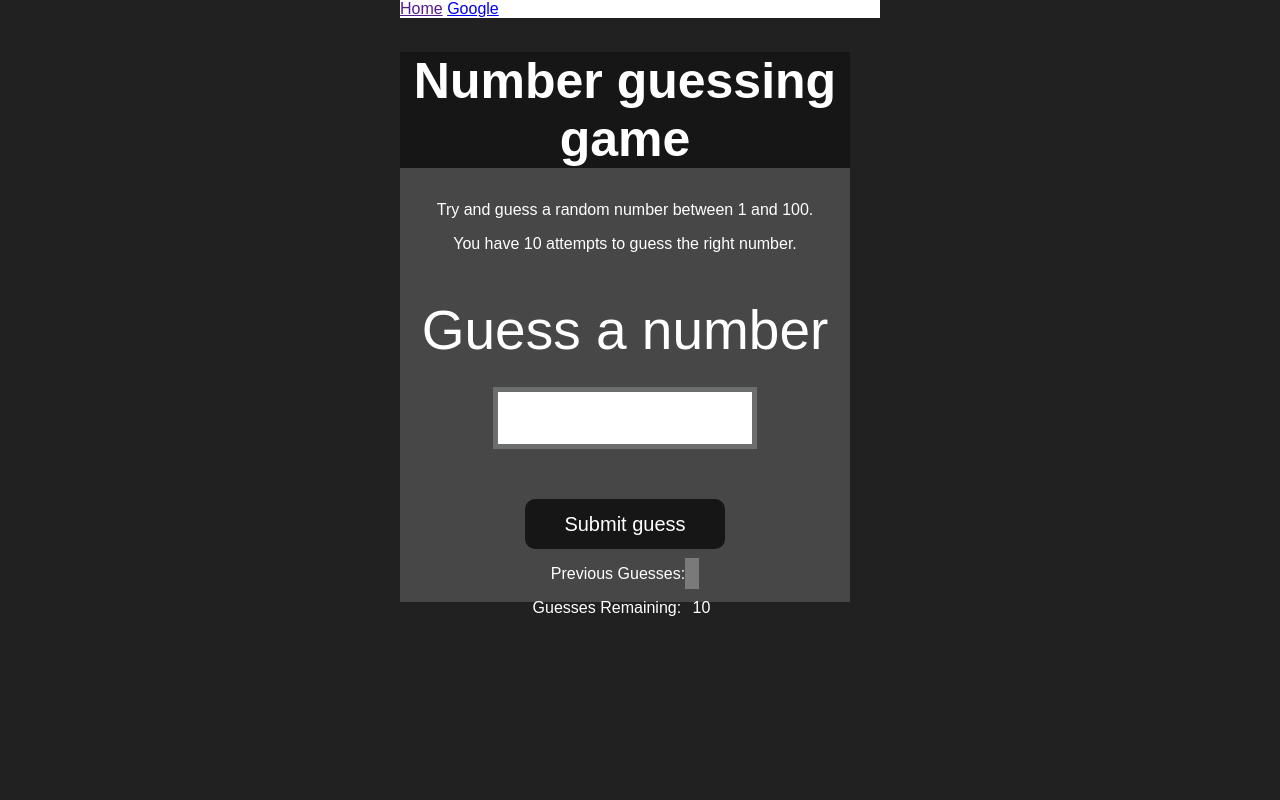
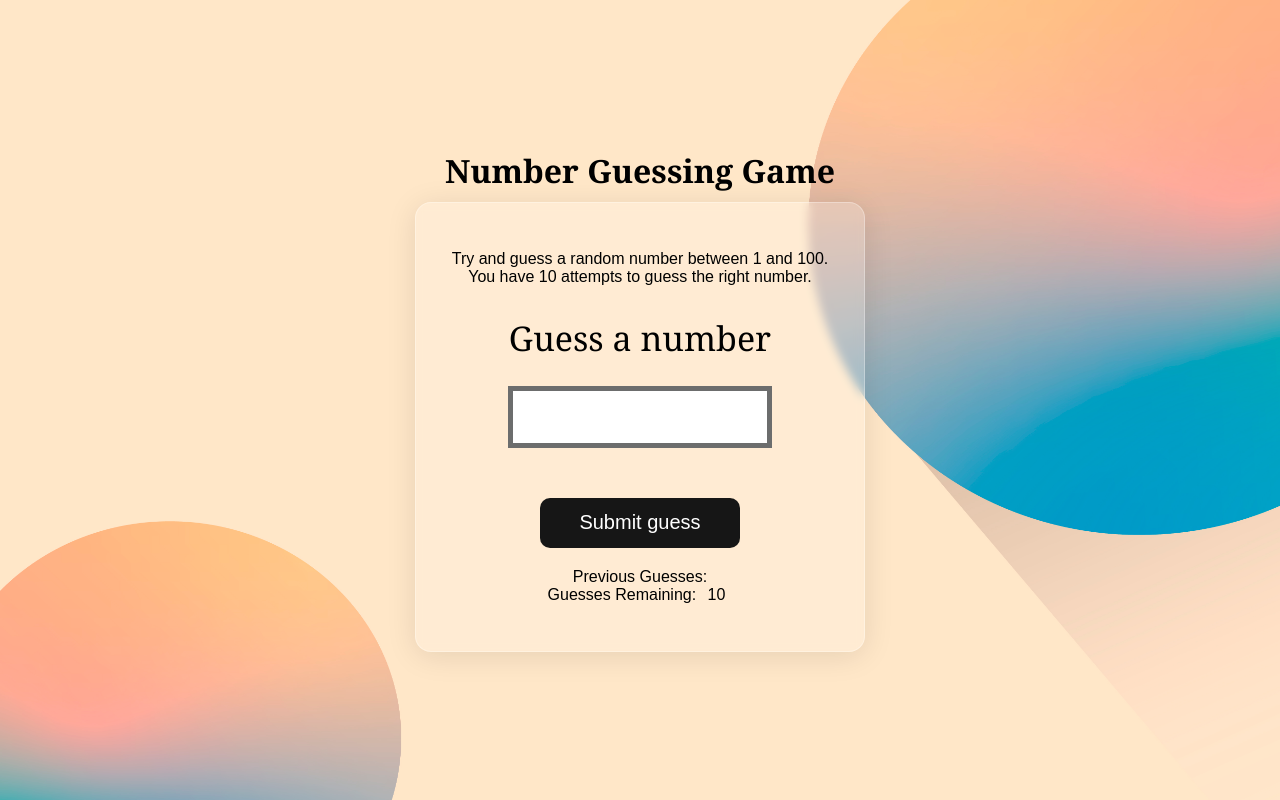
Before and after one commit to ujjawal200/javascript, a plain HTML site: page 07_projects/4_GuessTheNumber/index.html in a window 1280 px wide. Drawn offline with Linux system fonts and the light colour scheme.

Commit message:
update a GuessTheNumber project css

```diff
--- a/07_projects/4_GuessTheNumber/index.html
+++ b/07_projects/4_GuessTheNumber/index.html
@@ -5,19 +5,20 @@
     <meta name="viewport" content="width=device-width, initial-scale=1.0">
     <meta http-equiv="X-UA-Compatible" content="ie=edge">
     <title>Number Guessing Game</title>
-    <link rel="stylesheet" href="./style.css">
+    <link rel="stylesheet" href="./styles.css">
 
 </head>
-<body style="background-color:#212121; color:#fff;">
-  <nav style="background-color: white;">
+<body>
+  <!-- <nav class="navbar" >
     <a href="" aria-current="page">Home</a>
     <a target="_blank" href="www.google.com"
       >Google</a
     >
-  </nav>
+  </nav> -->
 
+  <div class="maindiv">
+    <h1>Number Guessing Game</h1>
     <div id="wrapper">
-      <h1>Number guessing game</h1>
     <p>Try and guess a random number between 1 and 100.</p>
     <p>You have 10 attempts to guess the right number.</p>
     </br>
@@ -33,6 +34,7 @@
             <p class="lowOrHi"></p>
         </div>
     </div>
+  </div>
     <script src="script.js"></script>
 </body>
 </html>
--- a/07_projects/4_GuessTheNumber/style.css
+++ /dev/null
@@ -1,91 +0,0 @@
-html {
-    font-family: sans-serif;
-  }
-
-  body {
-    width: 300px;
-    max-width: 750px;
-    min-width: 480px;
-    margin: 0 auto;
-    background-color: #212121;
-  }
-
-  .lastResult {
-    color: white;
-    padding: 7px;
-  }
-
-  .guesses {
-    color: white;
-    padding: 7px;
-  }
-
-  button {
-    background-color: #141414;
-    color: #fff;
-    width: 250px;
-    height: 50px;
-    border-radius: 25px;
-    font-size: 30px;
-    border-style: none;
-    margin-top: 30px;
-    /* margin-left: 50px; */
-  }
-
-  #subt {
-    background-color: #161616;
-    color: #ffffff;
-    width: 200px;
-    height: 50px;
-    border-radius: 10px;
-    font-size: 20px;
-    border-style: none;
-    margin-top: 50px;
-    /* margin-left: 75px; */
-  }
-
-  #guessField {
-    color: #000;
-    width: 250px;
-    height: 50px;
-    font-size: 30px;
-    border-style: none;
-    margin-top: 25px;
-
-    /* margin-left: 50px; */
-    border: 5px solid #6c6d6d;
-    text-align: center;
-  }
-
-  #guess {
-    font-size: 55px;
-    /* margin-left: 90px; */
-    margin-top: 120px;
-    color: #fff;
-  }
-
-  .guesses {
-    background-color: #7a7a7a;
-  }
-
-  #wrapper {
-    box-sizing: border-box;
-    text-align: center;
-    width: 450px;
-    height: 550px;
-    background-color: #474747;
-    color: #fff;
-    font-size: 25px;
-  }
-
-  h1 {
-    background-color: #161616;
-
-    color: #fff;
-    text-align: center;
-  }
-
-  p {
-    font-size: 16px;
-    text-align: center;
-  }
--- /dev/null
+++ b/07_projects/4_GuessTheNumber/styles.css
@@ -0,0 +1,129 @@
+* {
+    font-family: sans-serif;
+    margin: 0px;
+  }
+
+  .navbar{
+    background-color: seagreen;
+    width: 100%;
+    height: 50px;
+  }
+
+h1{
+  color: rgb(0, 0, 0);
+  width: 100%;
+  background-color: transparent;
+  text-align: center;
+  font-weight: 700;
+  font-family: Cambria, Cochin, Georgia, Times, 'Times New Roman', serif;
+
+}
+
+  .lastResult {
+    color: rgb(0, 0, 0);
+    padding: 7px;
+  }
+
+  .guesses {
+    color: black;
+    /* padding: 7px; */
+  }
+
+  #subt {
+    background-color: #141414;
+    color: black;
+    width: 250px;
+    height: 50px;
+    border-radius: 25px;
+    font-size: 30px;
+    border-style: none;
+    margin: 20px;
+    /* margin-left: 50px; */
+  }
+
+  #subt {
+    background-color: #161616;
+    color: #ffffff;
+    width: 200px;
+    height: 50px;
+    border-radius: 10px;
+    font-size: 20px;
+    border-style: none;
+    margin-top: 50px;
+    /* margin-left: 75px; */
+  }
+
+  #guessField {
+    color: #000;
+    width: 250px;
+    height: 50px;
+    font-size: 30px;
+    border-style: none;
+    margin-top: 25px;
+    font-family: Cambria, Cochin, Georgia, Times, 'Times New Roman', serif;
+    /* margin-left: 50px; */
+    border: 5px solid #6c6d6d;
+    text-align: center;
+  }
+
+  #guess {
+    font-family: Cambria, Cochin, Georgia, Times, 'Times New Roman', serif;
+    font-weight: 400;
+    font-size: 34px;
+    /* margin-left: 90px; */
+
+    color: black;
+  }
+
+  .guesses {
+    background-color: #7a7a7a;
+  }
+
+  #wrapper {
+    box-sizing: border-box;
+    text-align: center;
+    width: 450px;
+    height: 450px;
+    display: flex;
+    padding: 30px;
+    flex-direction: column;
+    justify-content: center;
+    color: black;
+    font-size: 25px;
+    margin-top: 10px;
+    background: rgba(255, 255, 255, 0.2);
+    border-radius: 16px;
+    box-shadow: 0 4px 30px rgba(0, 0, 0, 0.1);
+    backdrop-filter: blur(5px);
+    -webkit-backdrop-filter: blur(5px);
+    border: 1px solid rgba(255, 255, 255, 0.3);
+    background: rgba(255, 255, 255, 0.2);
+    border-radius: 16px;
+    box-shadow: 0 4px 30px rgba(0, 0, 0, 0.1);
+    backdrop-filter: blur(5px);
+    -webkit-backdrop-filter: blur(5px);
+    border: 1px solid rgba(255, 255, 255, 0.3);
+
+
+  }
+
+
+
+  p {
+    font-size: 16px;
+    text-align: center;
+  }
+
+
+  .maindiv{
+    display: flex;
+    width:100%;
+    height: 100vh;
+    display: flex;
+    align-items: center;
+    justify-content: center;
+    background-image: url('./backimg.jpg');
+    background-repeat: no-repeat;
+    background-size: 100% 100%;
+    flex-direction: column;
+  }
```
Also changed, not shown: 07_projects/4_GuessTheNumber/backimg.jpg (added), 1 other file.
